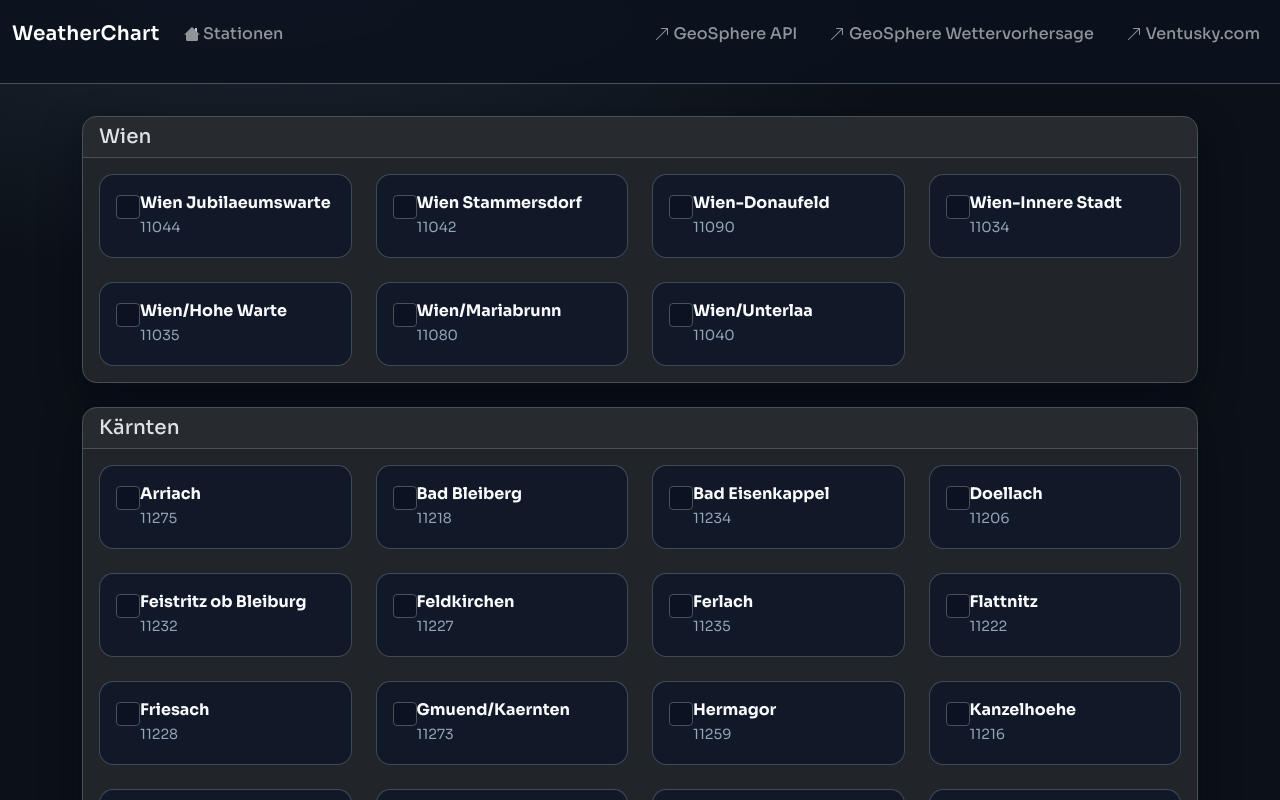
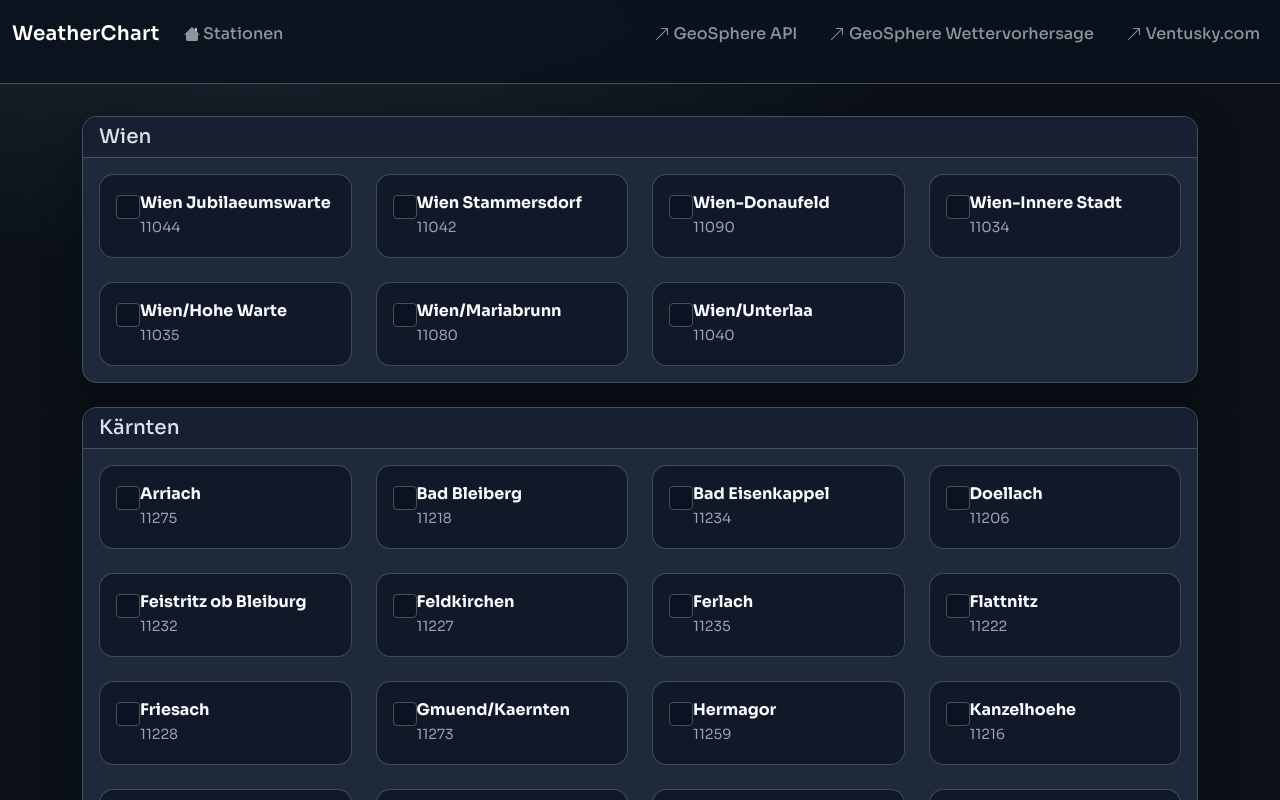
Before and after one commit to Bramzke/atWeather, a React (Vite) app: page / in a window 1280 px wide. Shown: the top 800 px of the page. Built offline with nearby package versions, Linux system fonts and the light colour scheme.

Commit message:
brighter chart-background

```diff
--- a/src/index.css
+++ b/src/index.css
@@ -12,8 +12,8 @@
   --bs-border-color: rgba(148, 163, 184, 0.25);
   --bs-border-radius: 0.9rem;
   --bs-border-radius-lg: 1.1rem;
-  --bs-card-bg: #111827;
-  --bs-card-cap-bg: #0f172a;
+  --bs-card-bg: #1e293b;
+  --bs-card-cap-bg: #172033;
   --bs-card-color: #e5e7eb;
   --bs-box-shadow: 0 16px 40px rgba(2, 6, 23, 0.45);
 }
@@ -61,10 +61,12 @@ a {
 .card {
   border: 1px solid var(--bs-border-color);
   box-shadow: var(--bs-box-shadow);
+  background-color: #1e293b;
 }
 
 .card-header {
   border-bottom: 1px solid var(--bs-border-color);
+  background-color: #172033;
 }
 
 .btn-primary {
```
